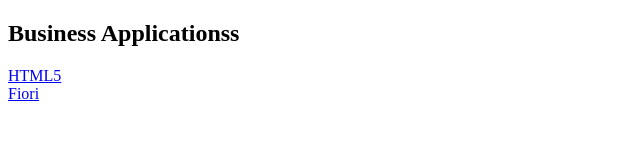
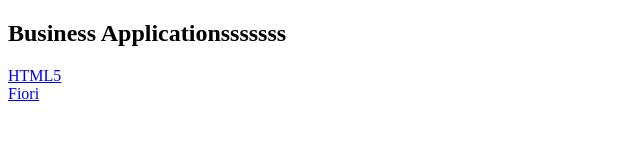
Before and after one commit to stiffy89/devops, a website: page app/resources/index.html in a window 1280 px wide. Shown: the full height of the page, 0-640 px from the left. Drawn offline with Linux system fonts and the light colour scheme.

Commit message:
new commit

```diff
--- a/app/resources/index.html
+++ b/app/resources/index.html
@@ -8,7 +8,7 @@
 </head>
 
 <body>
-    <h2>Business Applicationss</h2>
+    <h2>Business Applicationsssssss</h2>
     <a href="html5/webapp/index.html">HTML5</a><br />
     <a href="fiori/webapp/index-standalone.html">Fiori</a><br />
 </body>
--- a/package.json
+++ b/package.json
@@ -27,7 +27,8 @@
     "app/resources/fiori"
   ],
   "scripts": {
-    "start": "cds run"
+    "start": "cds run",
+    "run" : "cds watch"
   },
   "eslintConfig": {
     "extends": "eslint:recommended",
```
